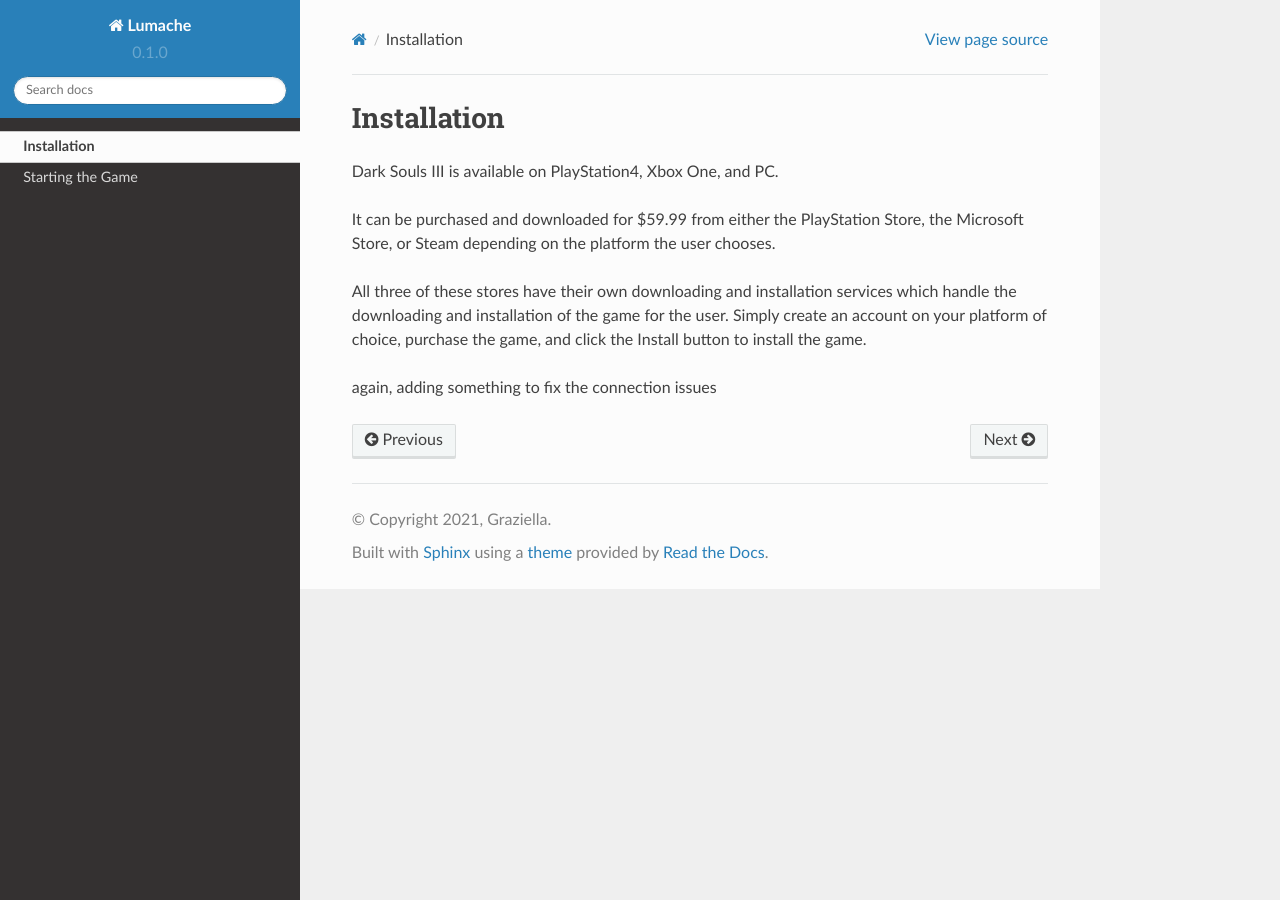
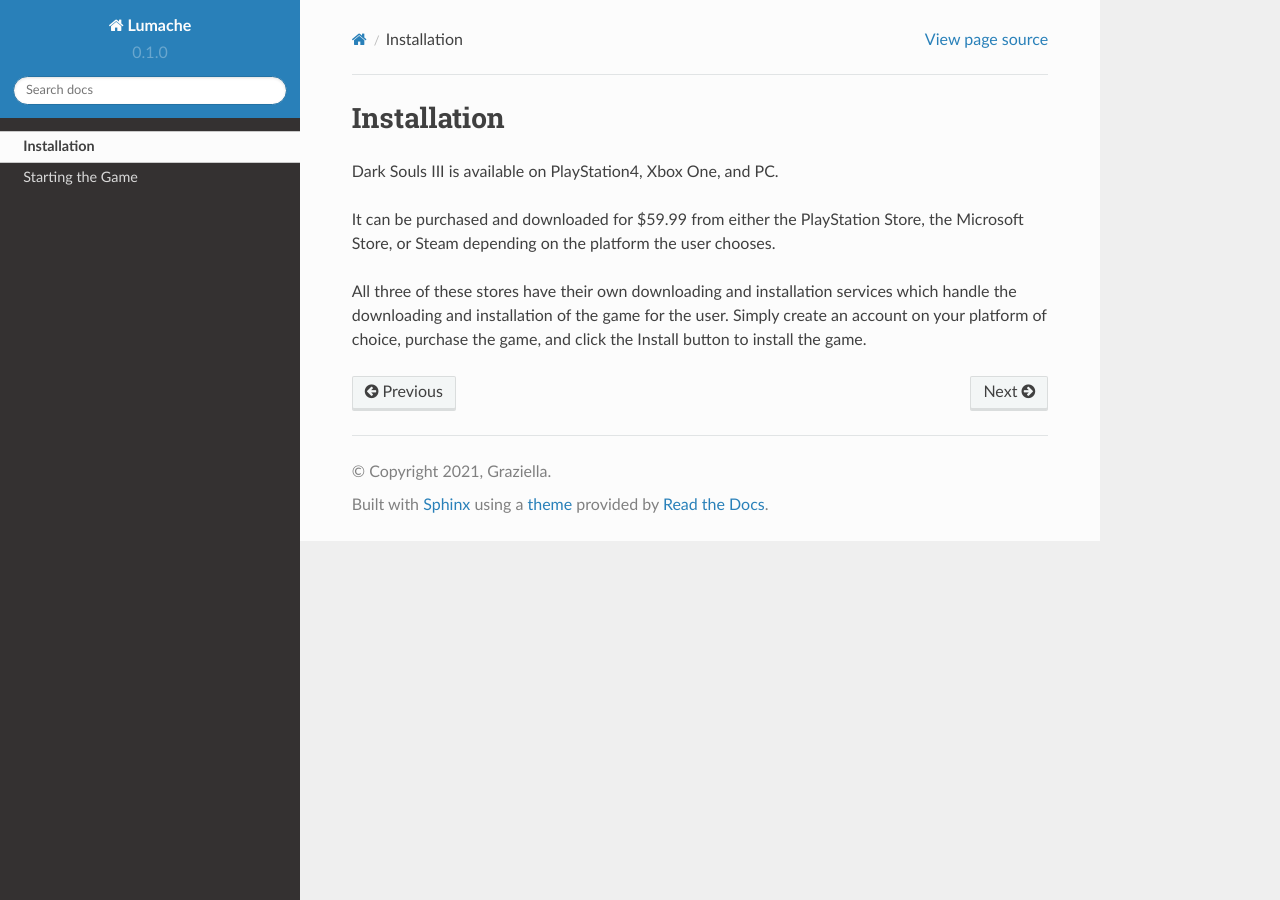
Before and after one commit to pulsfortjf/Dark-Souls-III-Docs, a Sphinx documentation site: the page built from docs/source/install.rst, in a window 1280 px wide. Built offline with Sphinx 7.4.7 and the Read the Docs theme 2.0.0, drawn with Linux system fonts in a browser that asks for light colours.

Commit message:
Update install.rst

```diff
--- a/docs/source/install.rst
+++ b/docs/source/install.rst
@@ -6,5 +6,3 @@ Dark Souls III is available on PlayStation4, Xbox One, and PC.
 It can be purchased and downloaded for $59.99 from either the PlayStation Store, the Microsoft Store, or Steam depending on the platform the user chooses.
 
 All three of these stores have their own downloading and installation services which handle the downloading and installation of the game for the user. Simply create an account on your platform of choice, purchase the game, and click the Install button to install the game.
-
-again, adding something to fix the connection issues
```
